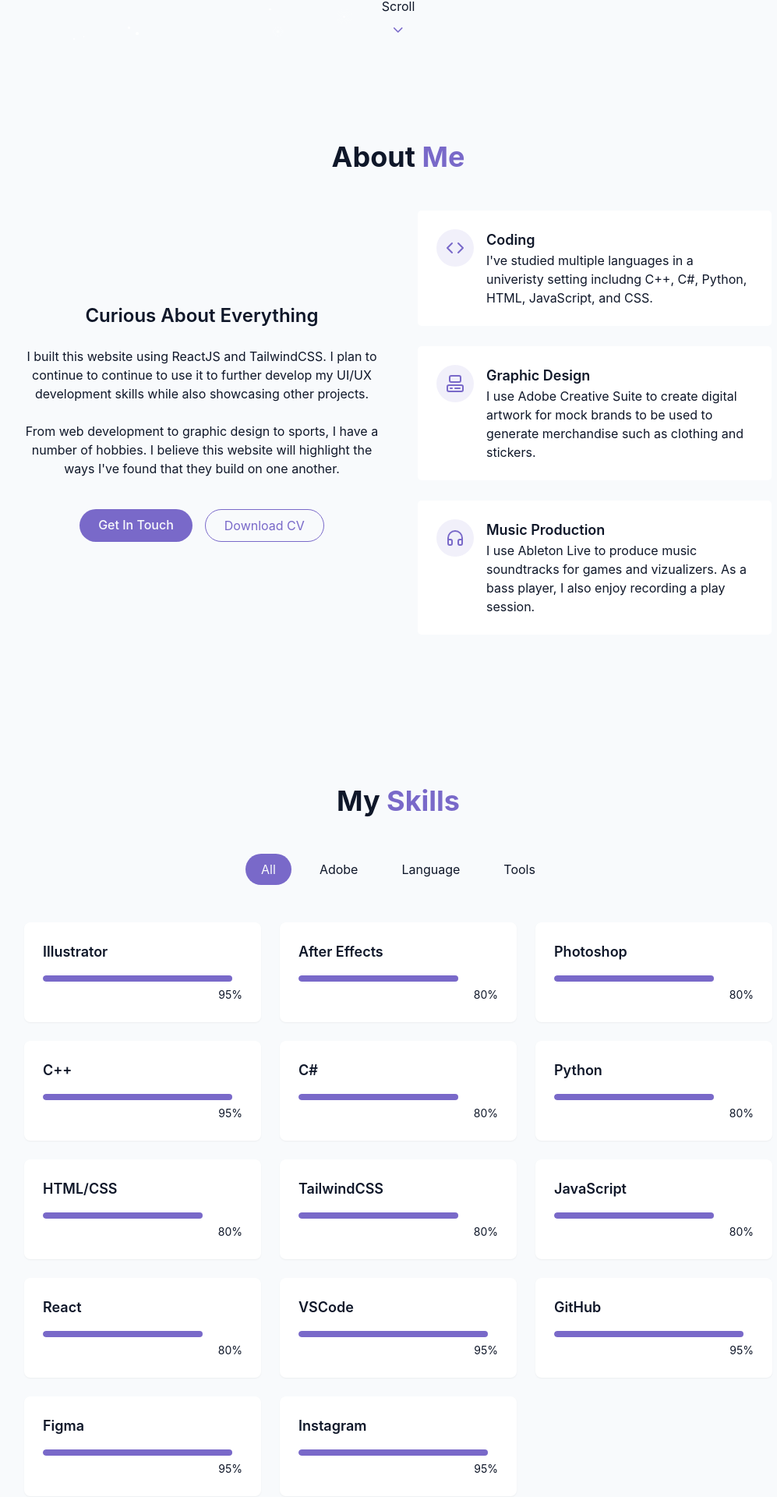
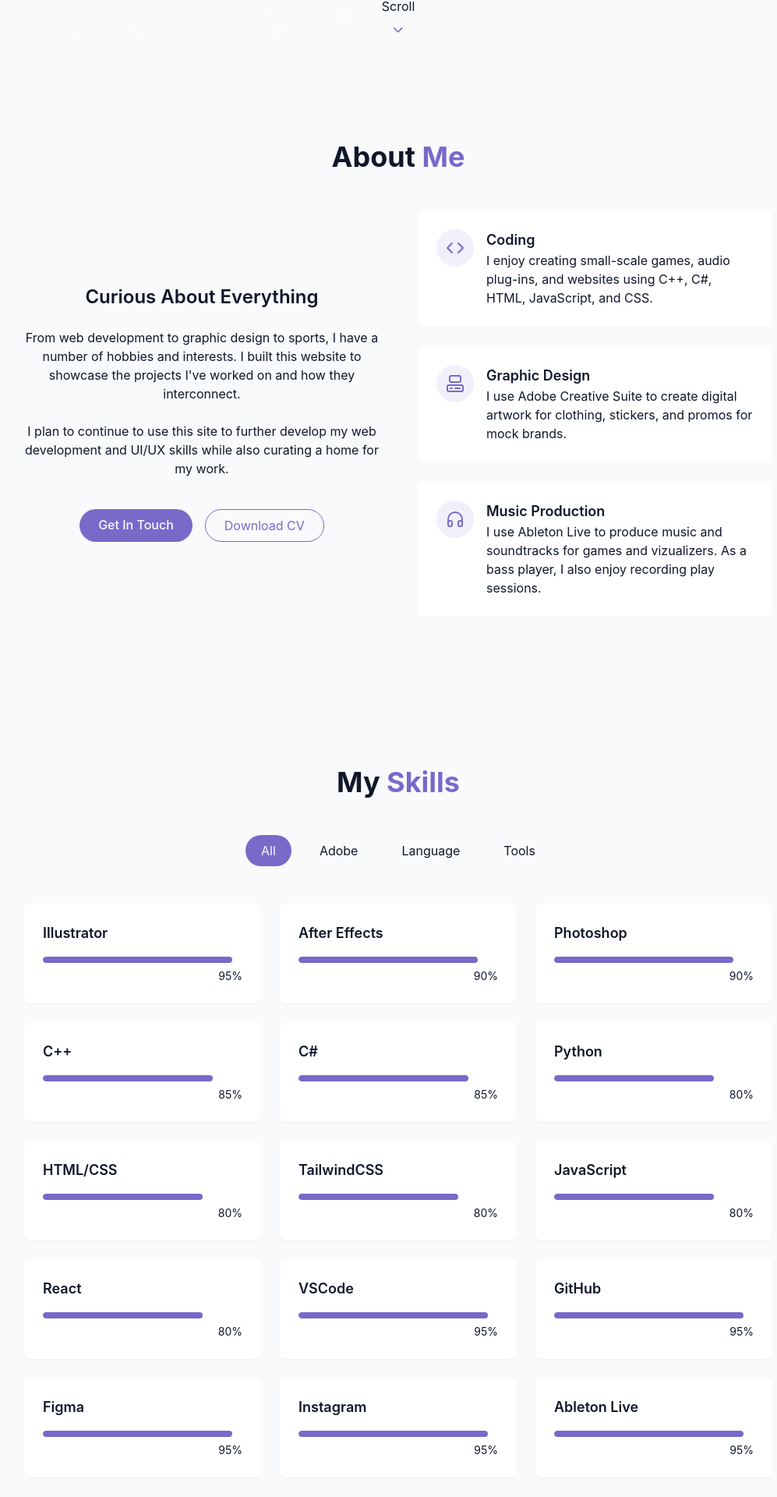
Before and after one commit to zdward00/the-lab-portfolio, a React (Vite) app: page / in a window 1280 px wide. Shown: the part 715-2635 px from the top of the page at 78% size, without its empty margins (129-1126 px from the left). Built offline with nearby package versions, Linux system fonts and the light colour scheme.

Commit message:
description updates, what's next section

```diff
--- a/src/components/About.jsx
+++ b/src/components/About.jsx
@@ -13,14 +13,13 @@ export const About = () => {
                     <h3 className="text-2xl font-semibold">Curious About Everything</h3>
 
                     <p className="text-muted-foreground">
-                        I built this website using ReactJS and TailwindCSS. I plan to continue to continue
-                        to use it to further develop my UI/UX development skills while also showcasing
-                        other projects.
+                        From web development to graphic design to sports, I have a number of hobbies and interests.
+                        I built this website to showcase the projects I've worked on and how they interconnect.
                     </p>
 
                     <p className="text-muted-foreground">
-                        From web development to graphic design to sports, I have a number of hobbies. I believe
-                        this website will highlight the ways I've found that they build on one another.
+                        I plan to continue to use this site to further develop my web development
+                        and UI/UX skills while also curating a home for my work.
                     </p>
 
                     <div className="flex flex-col sm:flex-row gap-4 pt-4 justify-center">
@@ -44,8 +43,8 @@ export const About = () => {
                             <div className="text-left">
                                 <h4 className="font-semibold text-lg"> Coding</h4>
                                 <p className="text-muted-foreground">
-                                    I've studied multiple languages in a univeristy setting
-                                    includng C++, C#, Python, HTML, JavaScript, and CSS.
+                                    I enjoy creating small-scale games, audio plug-ins,
+                                    and websites using C++, C#, HTML, JavaScript, and CSS.
                                 </p>
                             </div>
                         </div>
@@ -59,8 +58,7 @@ export const About = () => {
                                 <h4 className="font-semibold text-lg"> Graphic Design</h4>
                                 <p className="text-muted-foreground">
                                     I use Adobe Creative Suite to create digital artwork for
-                                    mock brands to be used to generate
-                                    merchandise such as clothing and stickers.
+                                    clothing, stickers, and promos for mock brands.
                                 </p>
                             </div>
                         </div>
@@ -73,9 +71,9 @@ export const About = () => {
                             <div className="text-left">
                                 <h4 className="font-semibold text-lg"> Music Production</h4>
                                 <p className="text-muted-foreground">
-                                    I use Ableton Live to produce music soundtracks
+                                    I use Ableton Live to produce music and soundtracks
                                     for games and vizualizers. As a bass player, I
-                                    also enjoy recording a play session.
+                                    also enjoy recording play sessions.
                                 </p>
                             </div>
                         </div>
--- a/src/components/HeroSection.jsx
+++ b/src/components/HeroSection.jsx
@@ -11,8 +11,8 @@ export const HeroSection = () => {
                     <span className="text-gradient ml-2 opacity-0 animate-fade-in-delay-2"> Ward</span>
                 </h1>
                 <p className="text-lg md:text-xl text-muted-foreground max-w-2xl mx-auto opacity-0 animate-fade-in-delay-3">
-                    I'm a multidisciplinary artist focusing on design in technology. I enjoy
-                    web development, clothing design, photography, and motion and vector graphics.
+                    I'm a multidisciplinary creative focusing on design in technology. I enjoy
+                    web and game development, fashion design, motion and vector graphics, and photography.
                 </p>
 
                 <div className="opacity-0 animate-fade-in-delay-4 pt-4">
--- a/src/components/Projects.jsx
+++ b/src/components/Projects.jsx
@@ -4,7 +4,7 @@ const projects =[
     {
         id: 1,
         title: "Pacific Park",
-        description: "A Photo of some rides at Pacific Park in California.",
+        description: "A photo of some rides at Pacific Park in California.",
         image: "projects/pacificpark.JPG",
         tags: ["Photoshop", "Photography"],
         demoUrl: "#",
--- a/src/components/Skills.jsx
+++ b/src/components/Skills.jsx
@@ -5,12 +5,12 @@ const skills =[
 
     //Adobe Creative Suite
     {name: "Illustrator", level: 95, category: "adobe"},
-    {name: "After Effects", level: 80, category: "adobe"},
-    {name: "Photoshop", level: 80, category: "adobe"},
+    {name: "After Effects", level: 90, category: "adobe"},
+    {name: "Photoshop", level: 90, category: "adobe"},
 
     //Coding Languages, adjust levels
-    {name: "C++", level: 95, category: "language"},
-    {name: "C#", level: 80, category: "language"},
+    {name: "C++", level: 85, category: "language"},
+    {name: "C#", level: 85, category: "language"},
     {name: "Python", level: 80, category: "language"},
     {name: "HTML/CSS", level: 80, category: "language"},
     {name: "TailwindCSS", level: 80, category: "language"},
@@ -22,6 +22,7 @@ const skills =[
     {name: "GitHub", level: 95, category: "tools"},
     {name: "Figma", level: 95, category: "tools"},
     {name: "Instagram", level: 95, category: "tools"},
+    {name: "Ableton Live", level: 95, category: "tools"},
 ]
 
 const categories = ["all", "adobe", "language", "tools"]
--- /dev/null
+++ b/src/components/WhatsNext.jsx
@@ -0,0 +1,17 @@
+export const WhatsNext = () => {
+    return (
+        <section id="whatsnext" className="py-24 px-4 relative">
+        <div className="container max-w-4xl mx-auto text-center z-10">
+            <div className="space-y-6">
+                <h2 className="text-3xl md:text-4xl font-bold mb-12 text-center">
+                    What's <span className="text-primary"> Next?</span>
+                </h2>
+                <p className="text-lg md:text-xl text-muted-foreground max-w-2xl mx-auto opacity-0 animate-fade-in-delay-3">
+                    Right now I'm working on a full projects page that provides a more extensive look at my work.
+                    Following that, implementing a content management system will improve project managment tremendously.
+                </p>
+            </div>
+        </div>
+    </section>
+    )
+}
--- a/src/components/ui/toast.jsx
+++ b/src/components/ui/toast.jsx
@@ -11,7 +11,7 @@ const ToastViewport = React.forwardRef(({ className, ...props }, ref) => (
   <ToastPrimitives.Viewport
     ref={ref}
     className={cn(
-      "fixed top-0 z-100 flex max-h-screen w-full flex-col-reverse p-4 sm:bottom-0 sm:right-0 sm:top-auto sm:flex-col md:max-w-[420px]",
+      "fixed top-0 z-100 flex max-h-screen w-full flex-col-reverse p-4 sm:bottom-0 sm:right-0 sm:top-auto sm:flex-col md:max-w-105",
       className
     )}
     {...props}
--- a/src/pages/Home.jsx
+++ b/src/pages/Home.jsx
@@ -7,6 +7,7 @@ import { Skills } from "../components/Skills"
 import { Projects } from "../components/Projects"
 import { Contact } from "../components/Contact"
 import { Footer } from "../components/Footer"
+import { WhatsNext } from "../components/WhatsNext"
 
 export const Home = () => {
 
@@ -30,6 +31,7 @@ export const Home = () => {
             <About />
             <Skills />
             <Projects />
+            <WhatsNext />
             <Contact />
         </main>
 
```
